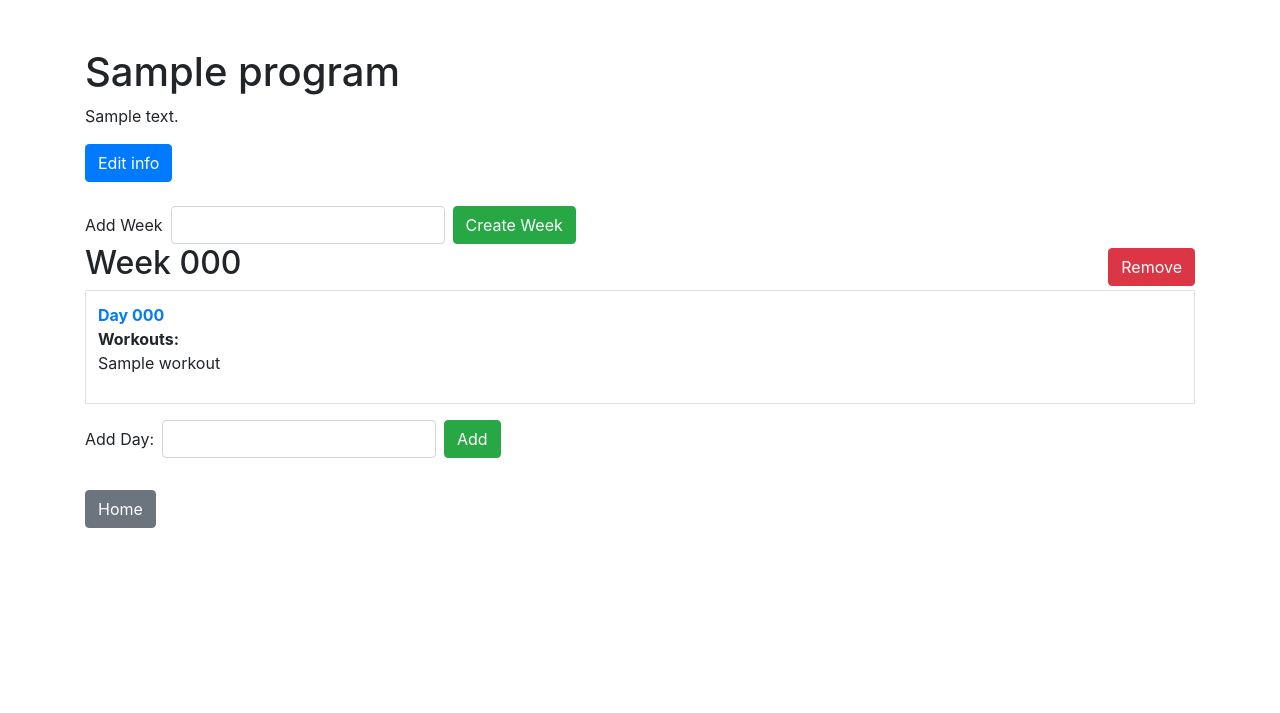
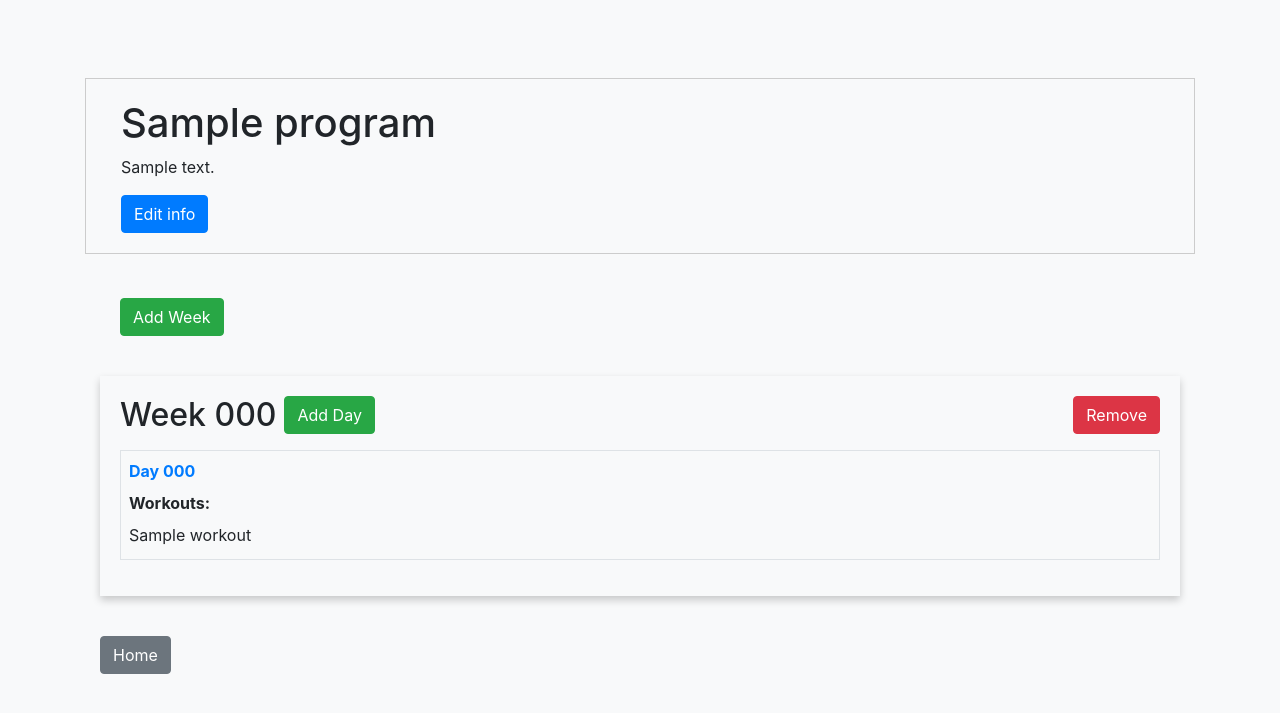
Before and after one commit to jonrann/final-project, a Flask app: page /program/1 in a window 1280 px wide. Shown: the top 713 px of the page. Run offline with Flask 3, Linux system fonts and the light colour scheme; tables that the repository leaves empty or names only in its code hold one stand-in row (values such as "Sample post"); some libraries are stand-ins or nearby versions.

Commit message:
Changed html and added some CSS and javascript

```diff
--- /dev/null
+++ b/flask_app/controllers/chatbots.py
@@ -0,0 +1,6 @@
+from flask import render_template, request, redirect, session, flash, url_for
+from flask_app import app
+
+@app.route('/exercise/ai')
+def chatbot():
+    return render_template('chatBot.html')
--- a/flask_app/controllers/programs.py
+++ b/flask_app/controllers/programs.py
@@ -15,16 +15,25 @@ def create_program_page():
 def view_program_page(program_id):
     # Get one specific program
     program = program_module.Program.get_by_id(program_id)
+
     # Get all the weeks associated with that program
     program.get_all_weeks()
-    # Get all days associated with each week
+
+    # Get all days associated with each week and calculate next day number
     for week in program.weeks:
         week.get_all_days()
-        if program.weeks:
-            for day in week.days:
-                day.get_all_workouts()
+        for day in week.days:
+            day.get_all_workouts()
 
-    return render_template('view_program2.html', program=program)
+        # Calculate the next day number for each week, ensuring it doesn't exceed 7
+        week.next_day_number = min(len(week.days) + 1, 7)
+
+    # Calculate the next week number, ensuring it doesn't exceed 8
+    next_week_number = min(len(program.weeks) + 1, 8)
+
+    return render_template('view_program.html', program=program, next_week_number=next_week_number)
+
+
 
 @app.route('/edit-program/<int:program_id>')
 def view_edit_program_page(program_id):
--- a/flask_app/static/css/style.css
+++ b/flask_app/static/css/style.css
@@ -0,0 +1,62 @@
+.section-border {
+    border: 1px solid #ccc;
+    padding: 20px;
+    margin-bottom: 20px;
+}
+.form-section {
+    padding: 20px;
+    margin-bottom: 20px;
+}
+.week-card {
+    box-shadow: 0 4px 8px 0 rgba(0,0,0,0.2);
+    transition: 0.3s;
+    padding: 20px;
+    margin-bottom: 20px;
+}
+.week-card:hover {
+    box-shadow: 0 8px 16px 0 rgba(0,0,0,0.2);
+}
+.table-bordered th, .table-bordered td {
+    border: 1px solid #dee2e6 !important;
+}
+
+.program-card {
+    cursor: pointer;
+    transition: box-shadow 0.3s;
+}
+.program-card:hover {
+    box-shadow: 0 8px 16px 0 rgba(0,0,0,0.2);
+}
+
+body {
+    background-color: #f8f9fa; /* Light gray background for the whole page */
+}
+.program-card {
+    background-color: #ffffff; /* White background for cards */
+    border-color: #007bff; /* Blue border */
+}
+
+.workout-table {
+    width: 100%;
+    border-collapse: collapse;
+    margin-bottom: 30px; /* Adjust as necessary */
+}
+
+.workout-table th,
+.workout-table td {
+    border: 1px solid #ddd;
+    padding: 8px; /* Adjust as necessary */
+}
+
+.exercise-row:hover {
+    background-color: #f2f2f2; /* Adjust as necessary */
+}
+
+.exercise-title {
+    cursor: pointer;
+    font-weight: bold;
+}
+
+.edit-form {
+    display: none;
+}
--- a/flask_app/static/js/script.js
+++ b/flask_app/static/js/script.js
@@ -20,3 +20,7 @@ function hideEditForm(exerciseId) {
     document.getElementById('exercise_edit_form_' + exerciseId).style.display = 'none';
     document.getElementById('exercise_display_' + exerciseId).style.display = 'block';
 }
+
+function navigateToProgram(programId) {
+    window.location.href = '/program/' + programId;
+}
--- a/flask_app/templates/edit_program.html
+++ b/flask_app/templates/edit_program.html
@@ -30,7 +30,7 @@
                             <input type="text" name="description" id="description" value="{{ program.description}}" class="form-control">
                         </div>
                         <input type="hidden" name="id" id="id" value="{{ program.id }}">
-                        <button type="submit" class="btn btn-primary">Edit</button>
+                        <button type="submit" class="btn btn-primary">Save</button>
                     </form>
                     <a href="/program/{{ program.id }}" class="btn btn-secondary mt-2">Cancel</a>
                 </div>
--- a/flask_app/templates/view_program.html
+++ b/flask_app/templates/view_program.html
@@ -1,61 +1,100 @@
+<!DOCTYPE html>
 <html lang="en">
 <head>
     <meta charset="UTF-8">
     <meta http-equiv="X-UA-Compatible" content="IE=edge">
     <meta name="viewport" content="width=device-width, initial-scale=1.0">
+    <link href="https://stackpath.bootstrapcdn.com/bootstrap/4.5.2/css/bootstrap.min.css" rel="stylesheet">
+    <link rel="stylesheet" type="text/css" href="{{ url_for('static', filename='css/style.css') }}">
+
     <title>Program Details</title>
 </head>
-<body>
-    <h1>Program Title: {{program.title}}</h1>
-    <h2>Program Details: {{program.description}}</h2>
-    {% for week in program.weeks %}
-        <h3>Program Week: {{week.weeknumber}}</h3>
-            {% for day in week.days %}
-                <h4>Day: {{ day.daynumber }}</h4>
-                <p>Completed: {{ 'No' if not day.completed else 'Yes' }}</p>
-                <p>RPE: {{ day.RPE }}</p>
-                <p>Notes: {{ 'None' if day.usernotes == '' else day.usernotes }} </p>
-                <p>Number of workouts for this day: {{ day.workouts|count }}</p>
-                {% for workout in day.workouts %}
-                    <p>{{ workout.title }}</p>
-                {% endfor %}
-                <div>
-                    <!-- Form for Workout -->
-                    <form action="/create/workout/{{ program.id }}" method="POST">
-                        <input type="text" name="title" id="title" placeholder="Title" required>
-                        <br>
-                        <input type="text"name="warmup" id="warmup" placeholder="Warm-Up" required>
-                        <br>
-                        <input type="text"name="cooldown" id="cooldown" placeholder="Cooldown" required>
-                        <input type="hidden" name="day_id" id="day_id" value="{{ day.id }}">
-                        <br>
-                        <input type="submit" value="Save Workout">
+<body class="container mt-5" style="padding: 30px;">
+    <!-- Program Title and Description -->
+    <div class="row mb-4 section-border">
+        <div class="col">
+            <h1>{{ program.title }}</h1>
+            <p>{{ program.description }}</p>
+            <a href="/edit-program/{{ program.id }}" class="btn btn-primary">Edit info</a>
+        </div>
+    </div>
+
+<!-- Form to Add Week -->
+<div class="row form-section">
+    <div class="col">
+        <form action="/create-week/{{ program.id }}" method="POST" class="form-inline">
+            <!-- Hidden field for week number -->
+            <input type="hidden" name="weeknumber" id="weeknumber" value="{{ next_week_number }}">
+            <input type="submit" value="Add Week" class="btn btn-success">
         </form>
     </div>
-                <br>
-                <form action="/delete/day/{{ day.id }}/{{ program.id }}" method="POST">
-                    <button>Remove Day</button>
-                </form>
-            {% endfor %}
-        <br> -----
-        <form action="/create/day/{{ program.id }}" method="POST">
-            <label for="daynumber">Add Day: </label>
-            <input type="number" name="daynumber" id="daynumber">
+</div>
+
+<!-- Weeks Display Section -->
+{% if program.weeks %}
+    {% for week in program.weeks %}
+        <div class="week-card mb-4"> <!-- Added margin for separation between weeks -->
+            <div class="row">
+                <div class="col">
+                    <!-- Header and Add Day Form -->
+                    <div class="d-flex justify-content-between align-items-center mb-3">
+                        <div class="d-flex align-items-center">
+                            <h2 class="mb-0">Week {{ week.weeknumber }}</h2>
+                            <!-- Add Day Form -->
+                            {% if week.days|length < 7 %}
+                            <form action="/create/day/{{ program.id }}" method="POST" class="ml-2">
+                                <input type="hidden" name="daynumber" value="{{ week.next_day_number }}">
                                 <input type="hidden" name="week_id" value="{{ week.id }}">
                                 <input type="hidden" name="completed" value="0">
-            <input type="hidden"name="RPE" value="0">
+                                <input type="hidden" name="RPE" value="0">
                                 <input type="hidden" name="usernotes" value="">
-            <input type="submit" value="Add">
+                                <button type="submit" class="btn btn-success">Add Day</button>
                             </form>
+                            {% endif %}
+                        </div>
+                        <!-- Delete Week Form -->
                         <form action="/delete-week/{{ week.id }}/{{ program.id }}" method="POST">
-            <button type="submit">Remove Week</button>
+                            <button type="submit" class="btn btn-danger">Remove</button>
                         </form>
+                    </div>
+
+                    <!-- Days Table -->
+                    <table class="table table-bordered">
+                        <tbody>
+                            <tr>
+                                {% for day in week.days %}
+                                    <td class="p-2"> <!-- Added padding -->
+                                        <a href="/day/details/{{ day.id }}/{{ program.id }}" class="d-block mb-2"> <!-- Added block display and margin -->
+                                            <strong>Day {{ day.daynumber }}</strong>
+                                        </a>
+                                        <strong>Workouts:</strong>
+                                        {% if not day.workouts %}
+                                            <p class="mt-2">No workouts</p> <!-- Added top margin -->
+                                        {% else %}
+                                            {% for workout in day.workouts %}
+                                                <p class="mt-2 mb-1">{{ workout.title }}</p> <!-- Adjusted margins -->
                                             {% endfor %}
-    <form action="/create-week/{{program.id}}" method="POST">
-        <label for="weeknumber">Add Week</label>
-        <input type="number" name="weeknumber" id="weeknumber">
-        <input type="submit" value="Create Week">
-    </form>
-    <a href="/dashboard">Home</a>
+                                        {% endif %}
+                                    </td>
+                                {% endfor %}
+                            </tr>
+                        </tbody>
+                    </table>
+
+                </div>
+            </div>
+        </div>
+    {% endfor %}
+{% endif %}
+
+    <!-- Home Button -->
+    <div class="row">
+        <div class="col">
+            <a href="/dashboard" class="btn btn-secondary mt-3">Home</a>
+        </div>
+    </div>
+
+    <!-- Bootstrap JS -->
+    <script src="https://stackpath.bootstrapcdn.com/bootstrap/4.5.2/js/bootstrap.min.js"></script>
 </body>
 </html>
--- a/flask_app/templates/view_program2.html
+++ /dev/null
@@ -1,98 +0,0 @@
-<!DOCTYPE html>
-<html lang="en">
-<head>
-    <!-- Meta tags for responsiveness and compatibility -->
-    <meta charset="UTF-8">
-    <meta http-equiv="X-UA-Compatible" content="IE=edge">
-    <meta name="viewport" content="width=device-width, initial-scale=1.0">
-
-    <!-- Bootstrap CSS -->
-    <link href="https://stackpath.bootstrapcdn.com/bootstrap/4.5.2/css/bootstrap.min.css" rel="stylesheet">
-
-    <title>Program Details</title>
-</head>
-<body class="container mt-5">
-    <!-- Program Title and Description -->
-    <div class="row mb-4">
-        <div class="col">
-            <h1>{{ program.title }}</h1>
-            <p>{{ program.description }}</p>
-            <a href="/edit-program/{{ program.id }}" class="btn btn-primary">Edit info</a>
-        </div>
-    </div>
-
-    <!-- Form to Add Week -->
-    <div class="row">
-        <div class="col">
-            <form action="/create-week/{{program.id}}" method="POST" class="form-inline">
-                <label for="weeknumber" class="mr-2">Add Week</label>
-                <input type="number" name="weeknumber" id="weeknumber" class="form-control mr-2">
-                <input type="submit" value="Create Week" class="btn btn-success">
-            </form>
-        </div>
-    </div>
-
-    <!-- Weeks Display Section -->
-    {% if program.weeks %}
-        {% for week in program.weeks %}
-            <div class="row mb-3">
-                <div class="col">
-                    <div class="d-flex justify-content-between align-items-center">
-                        <h2>Week {{ week.weeknumber }}</h2>
-                        <form action="/delete-week/{{ week.id }}/{{ program.id }}" method="POST">
-                            <button type="submit" class="btn btn-danger">Remove</button>
-                        </form>
-                    </div>
-
-                    <!-- Days Table -->
-                    <table class="table table-bordered">
-                        <tbody>
-                            <tr>
-                                {% for day in week.days %}
-                                    <td>
-                                        <a href="/day/details/{{ day.id }}/{{ program.id }}">
-                                            <strong>Day {{ day.daynumber }}</strong>
-                                        </a>
-                                        <br>
-                                        <strong>Workouts: </strong>
-                                        {% if not day.workouts %}
-                                            <p>No workouts</p>
-                                        {% else %}
-                                            {% for workout in day.workouts %}
-                                                <p>{{ workout.title }}</p>
-                                            {% endfor %}
-                                        {% endif %}
-                                    </td>
-                                {% endfor %}
-                            </tr>
-                        </tbody>
-                    </table>
-
-                    <!-- Add Day Form -->
-                    {% if week.days|length < 7 %}
-                        <form action="/create/day/{{ program.id }}" method="POST" class="form-inline">
-                            <label for="daynumber" class="mr-2">Add Day: </label>
-                            <input type="number" name="daynumber" id="daynumber" class="form-control mr-2">
-                            <input type="hidden" name="week_id" value="{{ week.id }}">
-                            <input type="hidden" name="completed" value="0">
-                            <input type="hidden" name="RPE" value="0">
-                            <input type="hidden" name="usernotes" value="">
-                            <input type="submit" value="Add" class="btn btn-success">
-                        </form>
-                    {% endif %}
-                </div>
-            </div>
-        {% endfor %}
-    {% endif %}
-
-    <!-- Home Button -->
-    <div class="row">
-        <div class="col">
-            <a href="/dashboard" class="btn btn-secondary mt-3">Home</a>
-        </div>
-    </div>
-
-    <!-- Bootstrap JS -->
-    <script src="https://stackpath.bootstrapcdn.com/bootstrap/4.5.2/js/bootstrap.min.js"></script>
-</body>
-</html>
--- a/server.py
+++ b/server.py
@@ -5,6 +5,7 @@ from flask_app.controllers import weeks
 from flask_app.controllers import days
 from flask_app.controllers import workouts
 from flask_app.controllers import exercises
+from flask_app.controllers import chatbots
 
 
 if __name__ == "__main__":
```
Also changed, not shown: flask_app/templates/chatBot.html (added, +11 -0 lines), flask_app/templates/dashboard.html (+30 -22 lines), flask_app/templates/view_day.html (+60 -38 lines). Lines whose indentation alone changed are shown as unchanged.
